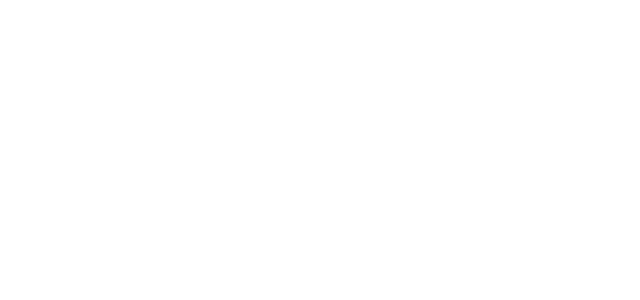
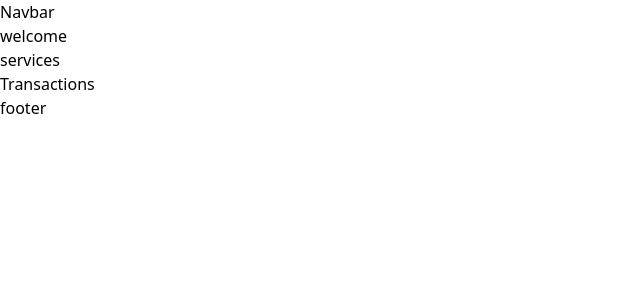
Before and after one commit to mikaeelkhalid/react-solidity-web-3.0-app, a React (Vite) app in the folder client/: page / in a window 1280 px wide. Shown: the top 300 px of the page, without its empty margins (0-640 px from the left). Built offline with nearby package versions, Linux system fonts and the light colour scheme.

Commit message:
cleaning

```diff
--- a/client/src/App.jsx
+++ b/client/src/App.jsx
@@ -10,7 +10,13 @@ import {
 const App = () => {
   return (
     <div className='min-h-screen'>
-      <div className='gradient-bg-welcome'></div>
+      <div className='gradient-bg-welcome'>
+        <Navbar />
+        <Welcome />
+      </div>
+      <Services />
+      <Transactions />
+      <Footer />
     </div>
   );
 };
--- a/client/src/components/Welcome.jsx
+++ b/client/src/components/Welcome.jsx
@@ -0,0 +1,7 @@
+import React from 'react';
+
+const Welcome = () => {
+  return <div>welcome</div>;
+};
+
+export default Welcome;
```
Also changed, not shown: client/src/favicon.svg (deleted), client/src/logo.svg (deleted).
